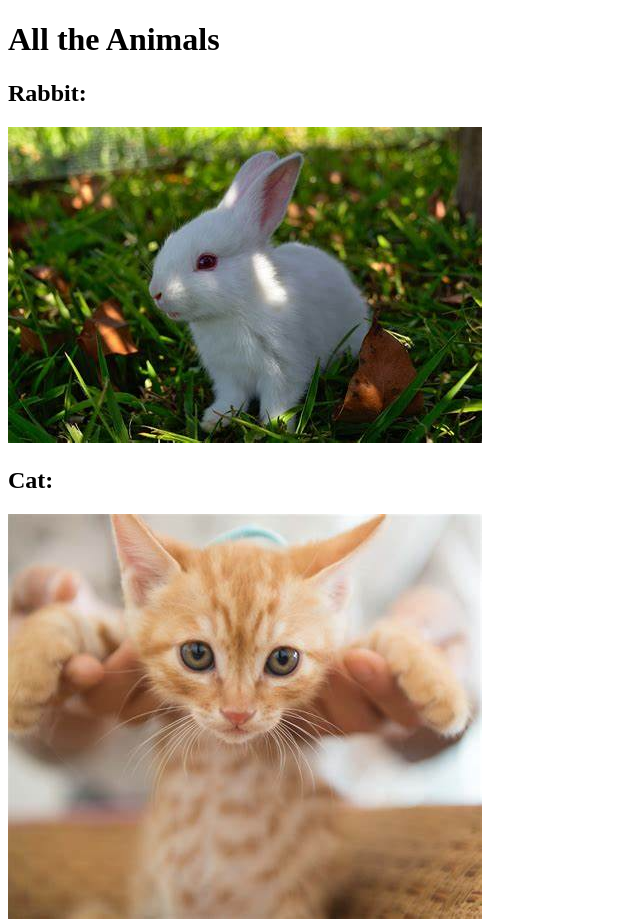
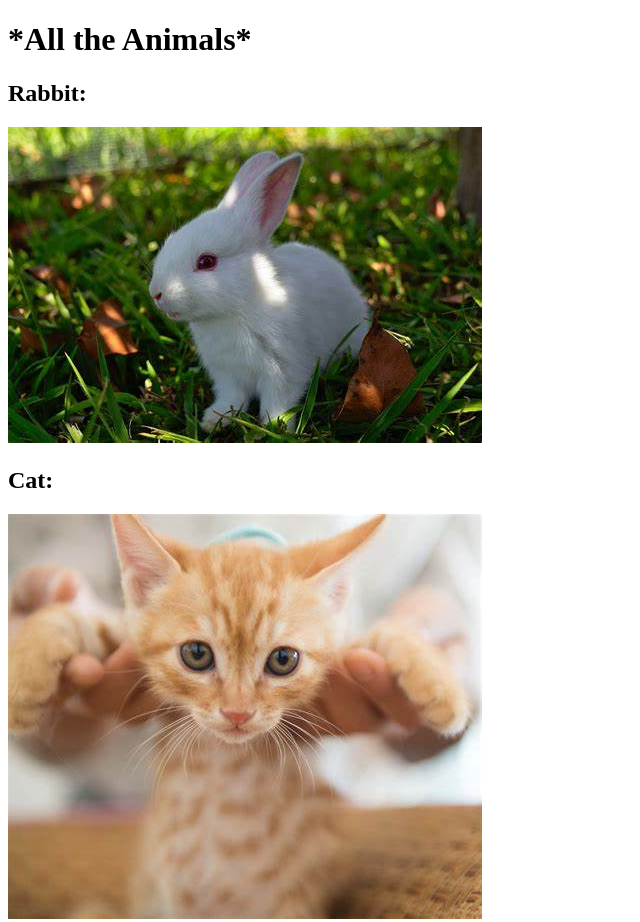
Before and after one commit to mhmdnateghi/HTML-Udemy-FirstTest, a plain HTML site: page index.html in a window 1280 px wide. Shown: the top 922 px of the page, without its empty margins (0-640 px from the left). Drawn offline with Linux system fonts and the light colour scheme.

Commit message:
Stars added to h1

```diff
--- a/index.html
+++ b/index.html
@@ -9,7 +9,7 @@
 
 <body>
     <!-- 001 Computer File Paths -->
-    <h1>All the Animals</h1>
+    <h1>*All the Animals*</h1>
     <h2>Rabbit:</h2>
     <img src="./assets/rabbit.png" alt="Rabbit" />
 
```
